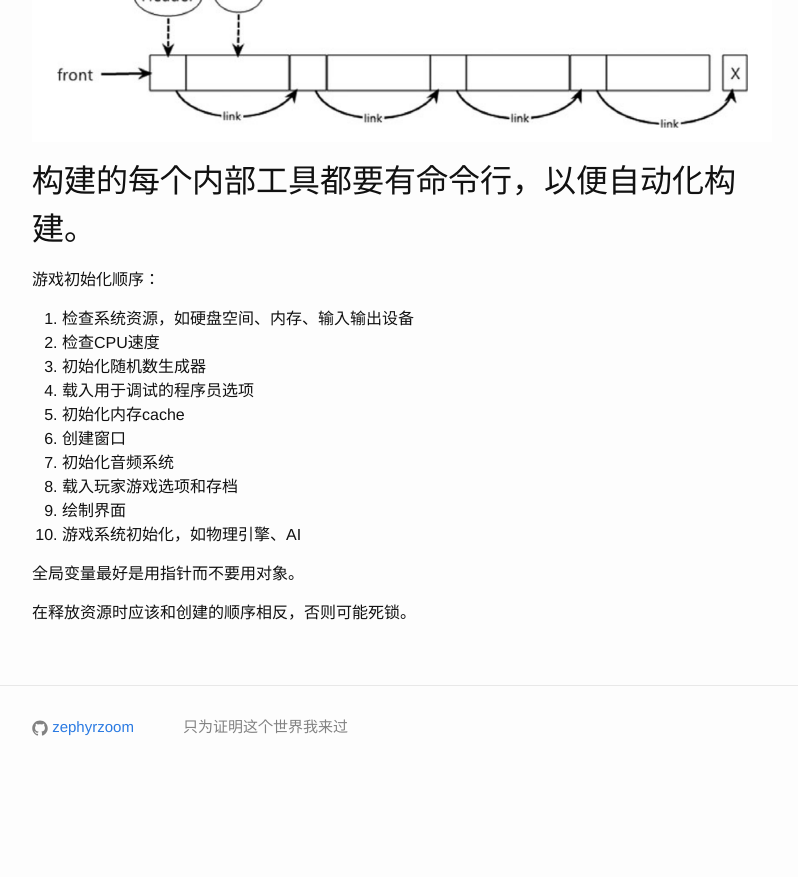
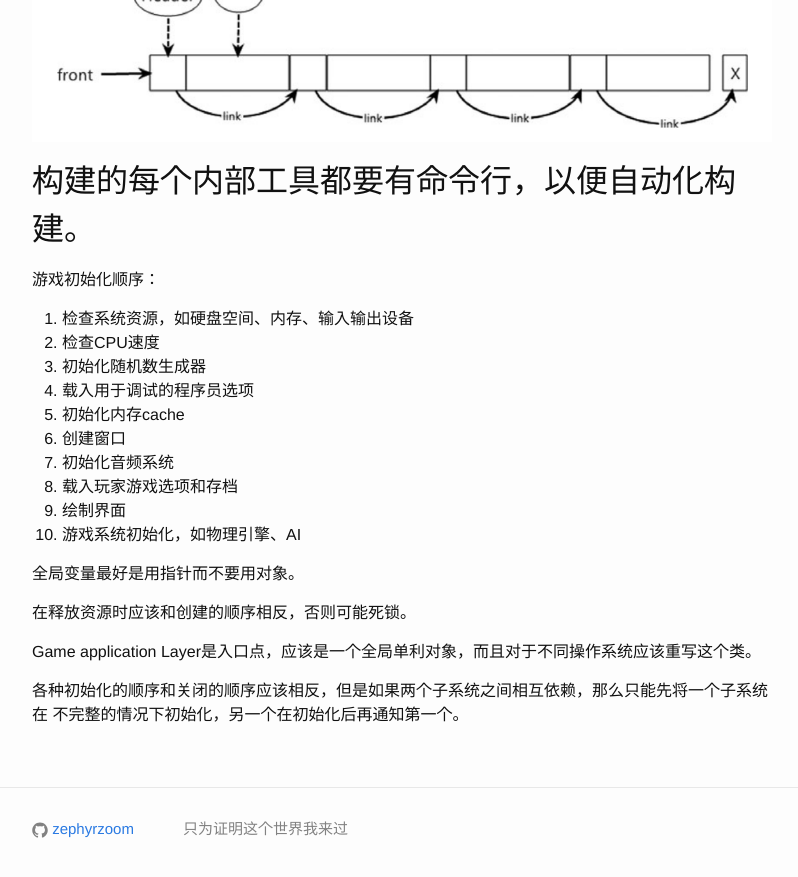
Before and after one commit to zephyrzoom/zephyrzoom.github.io, a Jekyll site: the page built from _posts/2017-09-09-game-coding.md, in a window 1280 px wide and 900 px high, scrolled down 2787 px. Shown: the top 877 px of the window, without its empty margins (238-1036 px from the left). Built offline with Jekyll 4.4.1, drawn with Linux system fonts in a browser that asks for light colours; before the commit the page ends 3585 px from its top, so only the background shows below that.

Commit message:
update game coding

```diff
--- a/_posts/2017-09-09-game-coding.md
+++ b/_posts/2017-09-09-game-coding.md
@@ -78,3 +78,8 @@ date: 2017-09-09 14:54:00 +0800
 全局变量最好是用指针而不要用对象。
 
 在释放资源时应该和创建的顺序相反，否则可能死锁。
+
+Game application Layer是入口点，应该是一个全局单利对象，而且对于不同操作系统应该重写这个类。
+
+各种初始化的顺序和关闭的顺序应该相反，但是如果两个子系统之间相互依赖，那么只能先将一个子系统在
+不完整的情况下初始化，另一个在初始化后再通知第一个。
```
